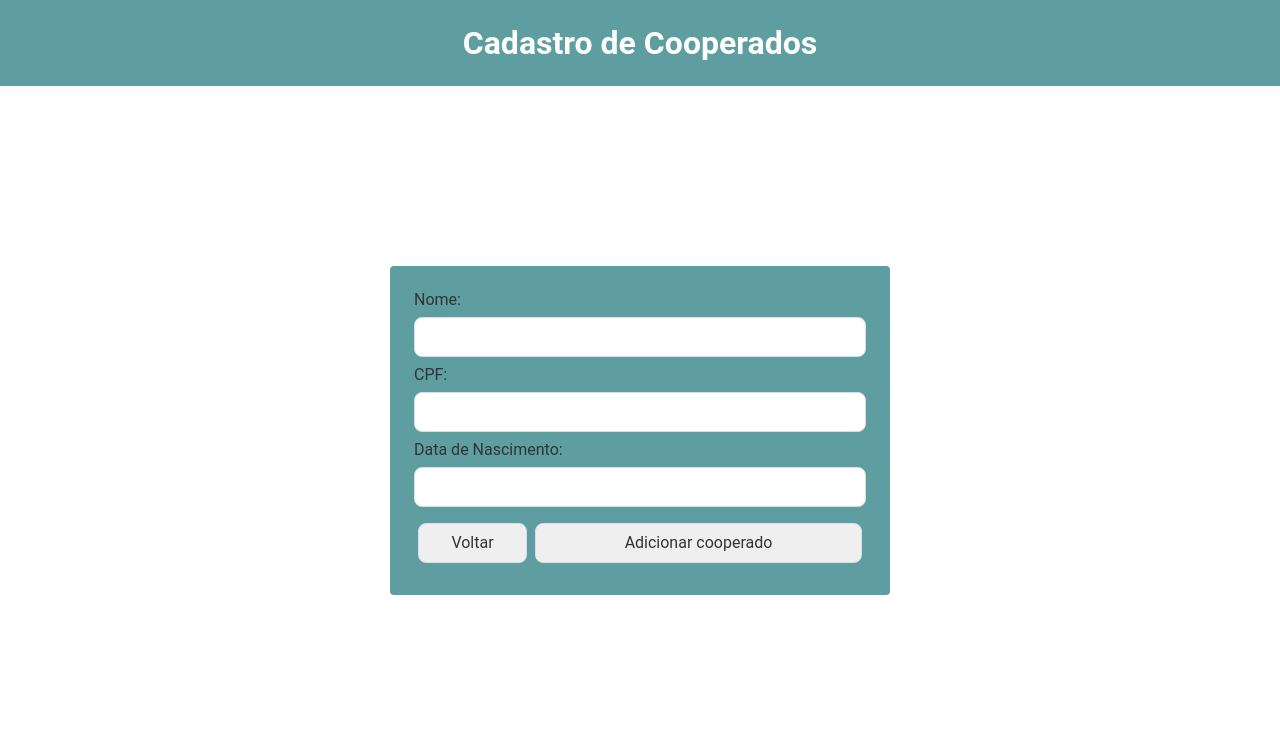
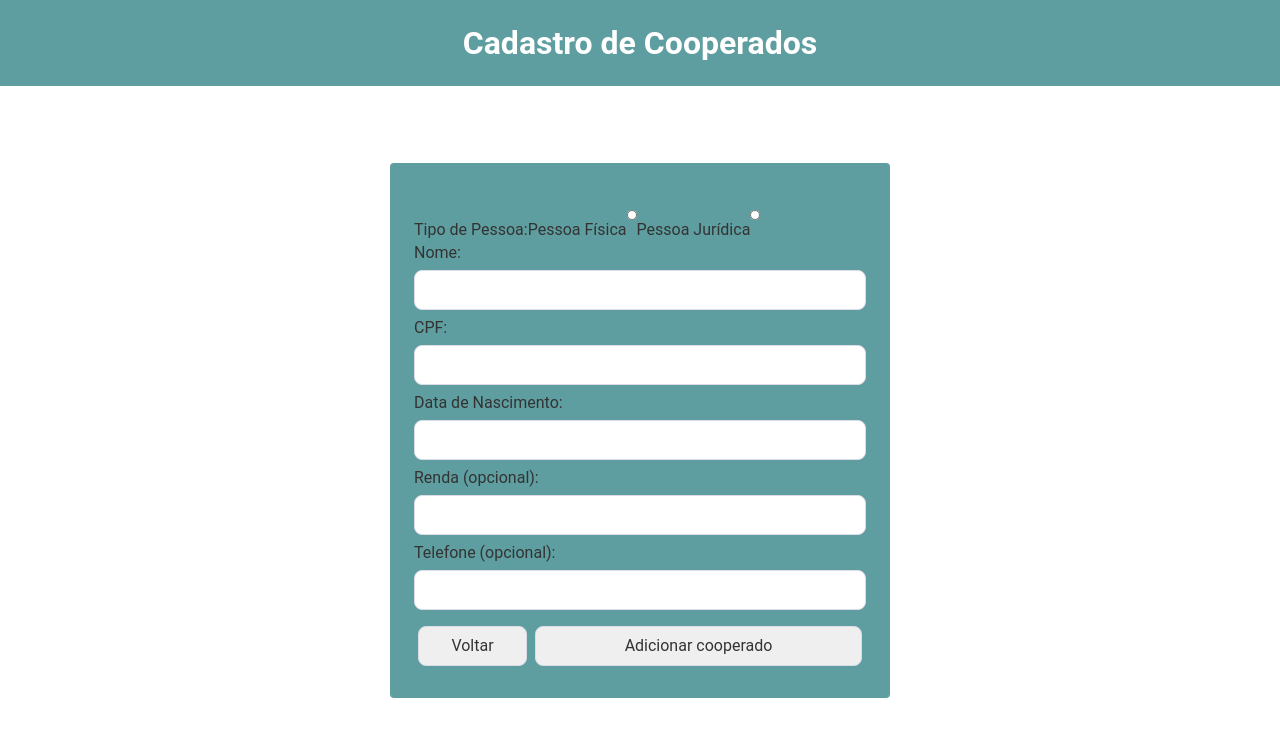
Before and after one commit to nicolyyy/desafio-cooperados, a React (Create React App) app: page / in a window 1280 px wide. Both pictures are taken after a click on the button "Adicionar cooperado". Shown: the top 736 px of the page. Built offline with nearby package versions, Linux system fonts and the light colour scheme.

Commit message:
feat: add behavior to show dynamic form according to user selected option

```diff
--- a/src/components/AddCooperativeMember/index.tsx
+++ b/src/components/AddCooperativeMember/index.tsx
@@ -1,6 +1,6 @@
 import { ChangeEvent, useState } from "react";
 import { CooperativeMember } from "../../types/CooperativeMember";
-import { Box, Button, Content, Form, Label } from "./styles";
+import { Box, Button, Content, Form, Label, RadioButton } from "./styles";
 
 type Props = {
   onBackBtnClick: () => void;
@@ -11,45 +11,171 @@ export const AddCooperativeMember = (props: Props) => {
   const { onSubmit, onBackBtnClick } = props;
 
   const [name, setName] = useState("");
-  const [cpf, setCpf] = useState("");
+  const [identificationNumber, setIdentificationNumber] = useState("");
   const [birthDate, setBirthDate] = useState("");
+  const [income, setIncome] = useState("");
+  const [phoneNumber, setPhoneNumber] = useState("");
+
+  const [cooperativeMember, setCooperativeMember] = useState<CooperativeMember>(
+    {
+      id: "",
+      name: "",
+      identificationNumber: "",
+      birthDate: "",
+      legalEntityType: "",
+      income: "",
+      phoneNumber: "",
+    }
+  );
 
   const onHandleName = (e: ChangeEvent<HTMLInputElement>) => {
     setName(e.target.value);
   };
 
-  const onHandleCpf = (e: ChangeEvent<HTMLInputElement>) => {
-    setCpf(e.target.value);
+  const onHandleIdentificationNumber = (e: ChangeEvent<HTMLInputElement>) => {
+    setIdentificationNumber(e.target.value);
   };
 
   const onHandleBirthDate = (e: ChangeEvent<HTMLInputElement>) => {
     setBirthDate(e.target.value);
   };
 
+  const onHandleIncome = (e: ChangeEvent<HTMLInputElement>) => {
+    setIncome(e.target.value);
+  };
+
+  const onHandlePhoneNumber = (e: ChangeEvent<HTMLInputElement>) => {
+    setPhoneNumber(e.target.value);
+  };
+
   const onHandleSubmit = (e: any) => {
     e.preventDefault();
     const data: CooperativeMember = {
       id: new Date().toJSON.toString(),
-      name: name,
-      cpf: cpf,
-      birthDate: birthDate,
+      name,
+      identificationNumber,
+      legalEntityType: "",
+      birthDate,
+      income,
+      phoneNumber,
     };
+
+    if (!name || !identificationNumber || !birthDate) {
+      alert("Por favor, preencha todos os campos obrigatórios.");
+      return;
+    }
 
     // melhorar essa lógica
     onSubmit(data);
     onBackBtnClick();
   };
 
+  const isLegalPerson = cooperativeMember.legalEntityType === "jurídica";
+
   return (
     <Box>
       <Form>
+        <Label>
+          Tipo de Pessoa:
+          <Label>
+            Pessoa Física
+            <RadioButton
+              type="radio"
+              checked={cooperativeMember.legalEntityType === "física"}
+              onChange={() =>
+                setCooperativeMember((prev) => ({
+                  ...prev,
+                  legalEntityType: "física",
+                }))
+              }
+              name="tipoPessoa"
+              value="física"
+            />
+          </Label>
+          <Label>
+            Pessoa Jurídica
+            <RadioButton
+              type="radio"
+              name="tipoPessoa"
+              value="juridica"
+              checked={cooperativeMember.legalEntityType === "jurídica"}
+              onChange={() =>
+                setCooperativeMember((prev) => ({
+                  ...prev,
+                  legalEntityType: "jurídica",
+                }))
+              }
+            />
+          </Label>
+        </Label>
+
+        {isLegalPerson ? (
+          <>
             <div>
               <Label>Nome:</Label>
-          <input type="text" value={name} onChange={onHandleName}></input>
+              <input
+                type="text"
+                value={name}
+                onChange={onHandleName}
+                required
+              ></input>
+            </div>
+            <div>
+              <Label>CNPJ:</Label>
+              <input
+                type="text"
+                value={identificationNumber}
+                onChange={onHandleIdentificationNumber}
+                required
+              ></input>
+            </div>
+            <div>
+              <Label>Data de Constituição:</Label>
+              <input
+                type="text"
+                value={birthDate}
+                onChange={onHandleBirthDate}
+                required
+              ></input>
+            </div>
+            <div>
+              <Label>Faturamento (opcional):</Label>
+              <input
+                type="text"
+                value={income}
+                onChange={onHandleIncome}
+                required
+              ></input>
+            </div>
+            <div>
+              <Label>Telefone (opcional):</Label>
+              <input
+                type="text"
+                value={phoneNumber}
+                onChange={onHandlePhoneNumber}
+                required
+              ></input>
+            </div>
+          </>
+        ) : (
+          <>
+            <div>
+              <Label>Nome:</Label>
+              <input
+                type="text"
+                value={name}
+                onChange={onHandleName}
+                required
+              ></input>
             </div>
             <div>
               <Label>CPF:</Label>
-          <input type="text" value={cpf} onChange={onHandleCpf}></input>
+              <input
+                type="text"
+                value={identificationNumber}
+                onChange={onHandleIdentificationNumber}
+                required
+              ></input>
             </div>
             <div>
               <Label>Data de Nascimento:</Label>
@@ -57,8 +183,30 @@ export const AddCooperativeMember = (props: Props) => {
                 type="text"
                 value={birthDate}
                 onChange={onHandleBirthDate}
+                required
               ></input>
             </div>
+            <div>
+              <Label>Renda (opcional):</Label>
+              <input
+                type="text"
+                value={income}
+                onChange={onHandleIncome}
+                required
+              ></input>
+            </div>
+            <div>
+              <Label>Telefone (opcional):</Label>
+              <input
+                type="text"
+                value={phoneNumber}
+                onChange={onHandlePhoneNumber}
+                required
+              ></input>
+            </div>
+          </>
+        )}
+
         <Content>
           <Button onClick={onBackBtnClick}> Voltar </Button>
           <Button onClick={onHandleSubmit}> Adicionar cooperado </Button>
--- a/src/components/AddCooperativeMember/styles.ts
+++ b/src/components/AddCooperativeMember/styles.ts
@@ -49,3 +49,7 @@ export const Label = styled.label`
   color: #333;
   margin: 15px 0;
 `;
+
+export const RadioButton = styled.input`
+  width: 10px;
+`;
```
Lines whose indentation alone changed are shown as unchanged.
